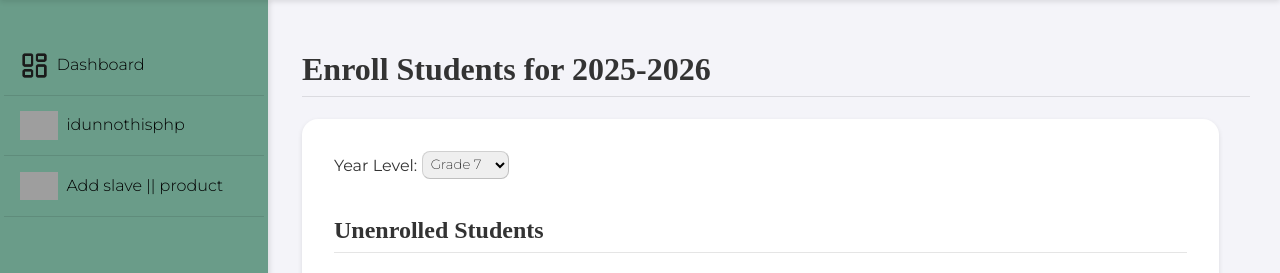
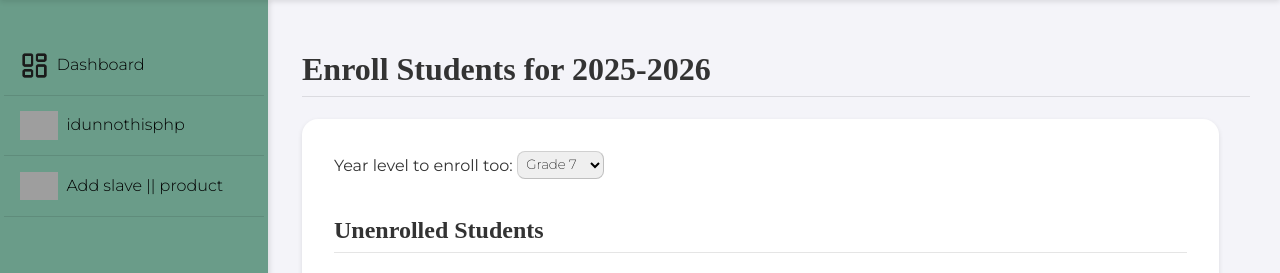
Before and after one commit to TheRealAngelo/GradeViewPortal, a PHP site: page /admin/adminenroll.php in a window 1280 px wide. Shown: the part 86-359 px from the top of the page. Run offline with PHP 8.4, Linux system fonts and the light colour scheme; data comes from the database, SQL or seed files in the repository; some web fonts are replaced; grey boxes are pictures that could not be loaded.

Commit message:
added requested by dan: local host says

```diff
--- a/src/admin/adminenroll.php
+++ b/src/admin/adminenroll.php
@@ -25,7 +25,7 @@ include 'enroll.php';
             <?php endif; ?>
             <div class="adminDIV">
                 <form method="POST" action="adminenroll.php">
-                <label style="vertical-align: middle" for="yearlevel_id">Year Level:</label>
+                <label style="vertical-align: middle" for="yearlevel_id">Year level to enroll too:</label>
                 <select style="font-family: Mnt-lightEx; padding: 0.25rem; border-radius: 0.5rem; border: 1.5px solid rgba(0, 0, 0, 0.2); border-style: outset; margin-right: 6px;" id="yearlevel_id" name="yearlevel_id" required>
                     <option value="1">Grade 7</option>
                     <option value="2">Grade 8</option>
@@ -45,7 +45,7 @@ include 'enroll.php';
                         </tr>
                     <?php endwhile; ?>
                 </table>
-                <button type="submit" name="enroll_students">Enroll Selected Students</button>
+                <button type="submit" name="enroll_students"onclick="window.location.reload();">Enroll Selected Students</button>
                 </form>
             </div>
 
--- a/src/admin/enroll.php
+++ b/src/admin/enroll.php
@@ -54,9 +54,9 @@ if ($_SERVER['REQUEST_METHOD'] === 'POST' && isset($_POST['enroll_students'])) {
 
         $grade_stmt->close();
         $subject_stmt->close();
-        $message = "Selected students have been successfully enrolled and grades have been created!";
-    } else {
-        $message = "Please select at least one student to enroll.";
+        echo "<script>alert('Selected students have been successfully enrolled and grades have been created!');</script>";
+        } else {
+        echo "<script>alert('Please select at least one student to enroll.');</script>";
     }
 }
 ?>
```
